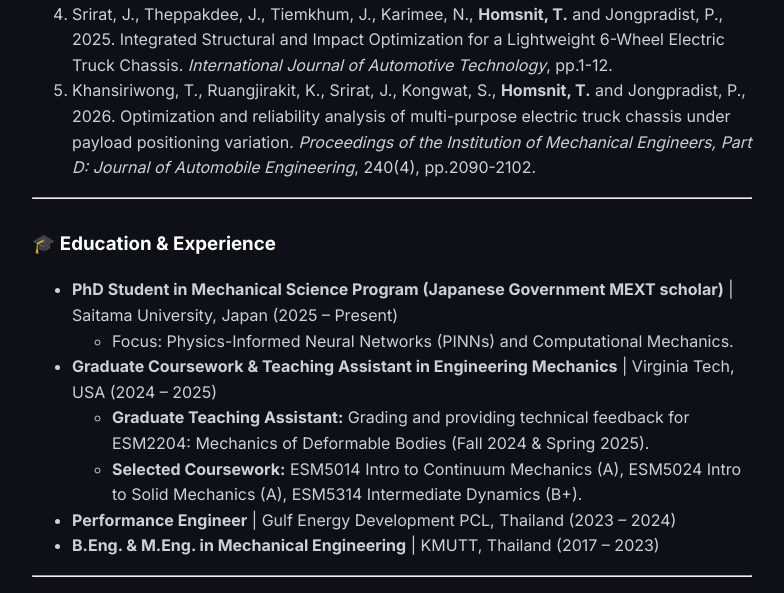
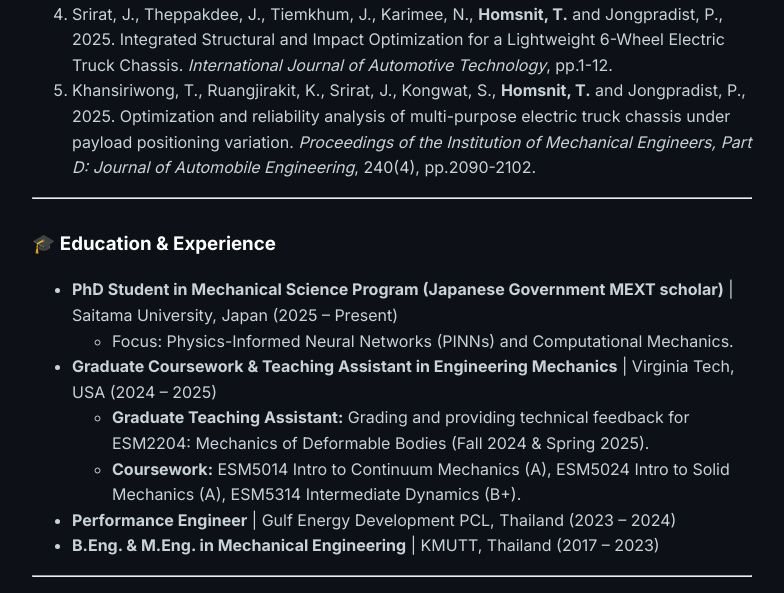
Before and after one commit to thonnh/thonnh.github.io, a Jekyll site: the page built from index.md, in a window 1280 px wide. Shown: the part 1369-1962 px from the top of the page, without its empty margins (248-1032 px from the left). Built offline with Jekyll 4.4.1, drawn with Linux system fonts in a browser that asks for light colours.

Commit message:
Fix publication year and adjust coursework formatting
Updated publication year for a journal article and modified coursework formatting.

```diff
--- a/index.md
+++ b/index.md
@@ -34,7 +34,7 @@ My research focuses on the intersection of **Computational Mechanics** and **Mac
 2. **Homsnit, T.**, et al., 2024. Crashworthiness design of an automotive S-rail using ANN-based optimization to enhance performance and safety. *Structural and Multidisciplinary Optimization*, 67(6), p.93.
 3. **Homsnit, T.**, et al., 2023. Optimizing stiffness and lightweight design of composite monocoque sandwich structure for electric heavy quadricycle. *Latin American Journal of Solids and Structures*, 20(3).
 4. Srirat, J., Theppakdee, J., Tiemkhum, J., Karimee, N., **Homsnit, T.** and Jongpradist, P., 2025. Integrated Structural and Impact Optimization for a Lightweight 6-Wheel Electric Truck Chassis. *International Journal of Automotive Technology*, pp.1-12.
-5. Khansiriwong, T., Ruangjirakit, K., Srirat, J., Kongwat, S., **Homsnit, T.** and Jongpradist, P., 2026. Optimization and reliability analysis of multi-purpose electric truck chassis under payload positioning variation. *Proceedings of the Institution of Mechanical Engineers, Part D: Journal of Automobile Engineering*, 240(4), pp.2090-2102.
+5. Khansiriwong, T., Ruangjirakit, K., Srirat, J., Kongwat, S., **Homsnit, T.** and Jongpradist, P., 2025. Optimization and reliability analysis of multi-purpose electric truck chassis under payload positioning variation. *Proceedings of the Institution of Mechanical Engineers, Part D: Journal of Automobile Engineering*, 240(4), pp.2090-2102.
 
 ---
 ### 🎓 Education & Experience
@@ -44,7 +44,7 @@ My research focuses on the intersection of **Computational Mechanics** and **Mac
 
 * **Graduate Coursework & Teaching Assistant in Engineering Mechanics** \| Virginia Tech, USA (2024 – 2025)
   * **Graduate Teaching Assistant:** Grading and providing technical feedback for ESM2204: Mechanics of Deformable Bodies (Fall 2024 & Spring 2025).
-  * **Selected Coursework:** ESM5014 Intro to Continuum Mechanics (A), ESM5024 Intro to Solid Mechanics (A), ESM5314 Intermediate Dynamics (B+).
+  * **Coursework:** ESM5014 Intro to Continuum Mechanics (A), ESM5024 Intro to Solid Mechanics (A), ESM5314 Intermediate Dynamics (B+).
 
 * **Performance Engineer** \| Gulf Energy Development PCL, Thailand (2023 – 2024)
 * **B.Eng. & M.Eng. in Mechanical Engineering** \| KMUTT, Thailand (2017 – 2023)
```
